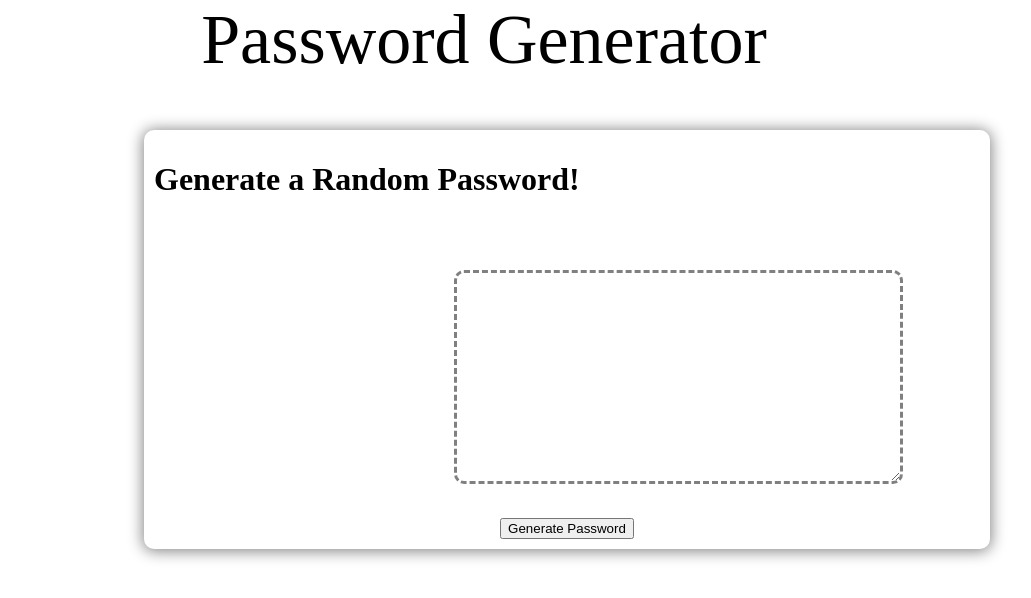
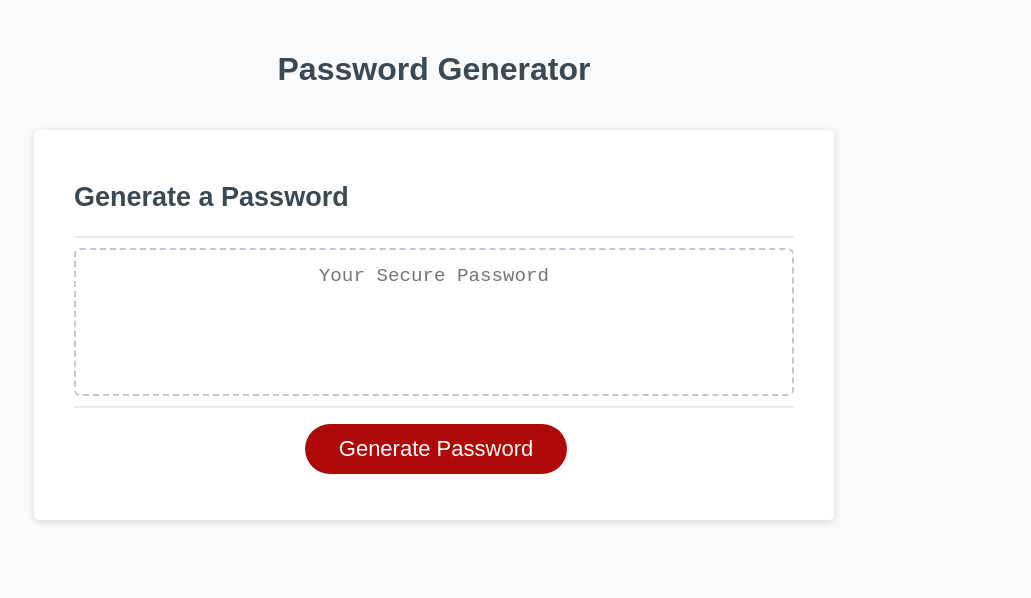
Before and after one commit to MatthewC86/password-generator, a plain HTML site: page index.html in a window 1280 px wide. Shown: the whole page, without its empty margins (206-1237 px from the left). Drawn offline with Linux system fonts and the light colour scheme.

Commit message:
added html, css and password option variables

```diff
--- a/index.html
+++ b/index.html
@@ -1,29 +1,32 @@
 <!DOCTYPE html>
 <html lang="en">
+
 <head>
-    <meta charset="UTF-8">
-    <meta http-equiv="X-UA-Compatible" content="IE=edge">
-    <meta name="viewport" content="width=device-width, initial-scale=1.0">
-    <link rel="stylesheet" href="style.css">
-    <title>New Password</title>
+  <meta charset="UTF-8" />
+  <meta name="viewport" content="width=device-width, initial-scale=1.0" />
+  <meta http-equiv="X-UA-Compatible" content="ie=edge" />
+  <title>Password Generator</title>
+  <link rel="stylesheet" href="style.css" />
 </head>
+
 <body>
+  <div class="wrapper">
+    <header>
+      <h1>Password Generator</h1>
+    </header>
+    <div class="card">
+      <div class="card-header">
+        <h2>Generate a Password</h2>
+      </div>
+      <div class="card-body">
+        <textarea readonly id="password" placeholder="Your Secure Password" aria-label="Generated Password"></textarea>
+      </div>
+      <div class="card-footer">
+        <button id="generate" class="btn">Generate Password</button>
+      </div>
+    </div>
+  </div>
+  <script src="script.js"></script>
+</body>
 
-<header>Password Generator</header>
-<!-- begin the construction of the password box -->
-<div class = box>
-    <!-- here is the heading of the box -->
-    <h1>Generate a Random Password!</h1>
-    <div class = random-password>
-        <!-- this text will display by default, until a pass is generated -->
-        <textarea readonly id = "text"></textarea>
-    </div>
-    <footer>
-        <button id = "generate" class="btn">Generate Password</button>
-    </footer>
-</div>
-
-
-   <script src="script.js"></script>
-</body>
 </html>
--- a/script.js
+++ b/script.js
@@ -1,14 +1,19 @@
-// passwordOptions contains all necessary string data needed to generate the password
 
 
-//let passwordOptions = {
-   // num: "1234567890",
-   // specialChar: "!@#$%&'()*+,^-./:;<=>?[]_`{~}|",
-    //lowerCase: "abcdefghijklmnopqrstuvwxyz",
-   // upperCase: "ABCDEFGHIJKLMNOPQRSTUVWXYZ"
-  //};
+ var generateBtn = document.querySelector("#generate");
 
- var generateBtn = document.querySelector("#generate");
+ function randomInt(min, max) {
+    if (!max) {
+        max = min
+        min = 0
+    }
+    var rand = Math.random()
+    return Math.floor(min*(1 - rand) + rand*max)
+ }
+
+ function getRandoItem(list) {
+    return list[randomInt(list.length)]
+ }
 
  function generatePassword() {
 
@@ -34,6 +39,48 @@
     var userLowerCase = confirm("Would you like to include lowercase letters?");
     var userUpperCase = confirm("Would you like to include uppercase letters?");
 
+    var numList = ['0', '1', '2', '3', '4', '5', '6', '7', '8', '9'];
+    var symbolList =  ['@','%','+','\\','/',"'",'!','#','$','^','?',':',',',')','(','}','{',']','[','~','-','_','.'];
+    var lowerCase = ['a','b','c','d','e','f','g','h','i','j','k','l','m','n','o','p','q','r','s','t','u','v','w','x','y','z']
+    var upperCase = ['A', 'B', 'C', 'D', 'E', 'F', 'G','H','I','J','K','L','M','N','O','P','Q','R','S','T','U','V','W','X','Y','Z'];
+
+    var passwordOptions = []
+
+    for (var i = 0; i < lowerCase.length; i++) {
+        upperCase[i] = lowerCase[i].toUpperCase();
+    }
+
+    if (userNumbers === true) {
+        passwordOptions.push(numList);
+    }
+
+    if (userSymbols === true) {
+        passwordOptions.push(symbolList);
+    }
+
+    if (userLowerCase === true) {
+        passwordOptions.push(lowerCase);
+    }
+
+    if (userUpperCase === true) {
+        passwordOptions.push(upperCase);
+    }
+
+    // Message when no options are selected
+    if (passwordOptions === 0) {
+        alert("Please select at least one option.");
+
+    }
+    // create empty string to add a random character to each for loop
+    var generatedPassword = ""
+
+    for (var i = 0; i < passwordLength; i++) {
+        var randoList = getRandoItem(passwordOptions)
+        var randoChar = getRandoItem(randoList)
+        generatedPassword += randoChar
+    }
+
+    return generatedPassword
  }
 
 
@@ -46,7 +93,7 @@
  //Password going to text box
     function writePassword(){
         var password = generatePassword();
-        var passwordText = document.querySelector("#text")
+        var passwordText = document.querySelector("#password")
 
         passwordText.value = password;
     }
--- a/style.css
+++ b/style.css
@@ -1,74 +1,137 @@
-html,
-body {
-
-  margin: 0;
-  padding-left: 50px;
+*,
+*::before,
+*::after {
+  box-sizing: border-box;
 }
 
-
-header{
-        text-align: center;
-        font-size: 70px;
-        padding-bottom: 50px;
-
+html,
+body,
+.wrapper {
+  height: 100%;
+  margin: 0;
+  padding: 0;
 }
 
-h1 {
-
-    text-decoration-line: black;
+body {
+  font-family: sans-serif;
+  background-color: #f9fbfd;
 }
 
-h2 {
-    text-align: center;
-    color: gray;
-
-
-
+.wrapper {
+  padding-top: 30px;
+  padding-left: 20px;
+  padding-right: 20px;
 }
 
-.box {
-    box-shadow: 0px 1px 15px 1px gray;
-    height: 100%;
-    width: 70%;
-    border:  black ;
-    padding: 10px;
-    margin-left: 250px;
-    border-radius: 10px;
-
+header {
+  text-align: center;
+  padding: 20px;
+  padding-top: 0px;
+  color: hsl(206, 17%, 28%);
 }
 
-.random-password {
-
-    float: center;
-    padding-left: 220px;
-    height: 100%;
-
+.card {
+  background-color: hsl(0, 0%, 100%);
+  border-radius: 5px;
+  border-width: 1px;
+  box-shadow: rgba(0, 0, 0, 0.15) 0px 2px 8px 0px;
+  color: hsl(206, 17%, 28%);
+  font-size: 18px;
+  margin: 0 auto;
+  max-width: 800px;
+  padding: 30px 40px;
 }
 
-#text {
-
-    border: dashed grey;
-    border-radius: 10px;
-    font-size: 30px;
-    margin-top: 50px;
-    margin-left: 80px;
-    padding: 70px;
-    width: 50%;
-    text-align: center;
-
+.card-header::after {
+  content: " ";
+  display: block;
+  width: 100%;
+  background: #e7e9eb;
+  height: 2px;
 }
 
-.generate {
-   height: 70px;
-   width: 300px;
-   font-style: italic;
-
-
-
-
+.card-body {
+  min-height: 100px;
 }
 
-footer {
-    text-align: center;
-    padding-top: 30px;
+.card-footer {
+  text-align: center;
 }
+
+.card-footer::before {
+  content: " ";
+  display: block;
+  width: 100%;
+  background: #e7e9eb;
+  height: 2px;
+}
+
+.card-footer::after {
+  content: " ";
+  display: block;
+  clear: both;
+}
+
+.btn {
+  border: none;
+  background-color: hsl(360, 91%, 36%);
+  border-radius: 25px;
+  box-shadow: rgba(0, 0, 0, 0.1) 0px 1px 6px 0px rgba(0, 0, 0, 0.2) 0px 1px 1px
+    0px;
+  color: hsl(0, 0%, 100%);
+  display: inline-block;
+  font-size: 22px;
+  line-height: 22px;
+  margin: 16px 16px 16px 20px;
+  padding: 14px 34px;
+  text-align: center;
+  cursor: pointer;
+}
+
+button[disabled] {
+  cursor: default;
+  background: #c0c7cf;
+}
+
+.float-right {
+  float: right;
+}
+
+#password {
+  -webkit-appearance: none;
+  -moz-appearance: none;
+  appearance: none;
+  border: none;
+  display: block;
+  width: 100%;
+  padding-top: 15px;
+  padding-left: 15px;
+  padding-right: 15px;
+  padding-bottom: 85px;
+  font-size: 1.2rem;
+  text-align: center;
+  margin-top: 10px;
+  margin-bottom: 10px;
+  border: 2px dashed #c0c7cf;
+  border-radius: 6px;
+  resize: none;
+  overflow: hidden;
+}
+
+@media (max-width: 690px) {
+  .btn {
+    font-size: 1rem;
+    margin: 16px 0px 0px 0px;
+    padding: 10px 15px;
+  }
+
+  #password {
+    font-size: 1rem;
+  }
+}
+
+@media (max-width: 500px) {
+  .btn {
+    font-size: 0.8rem;
+  }
+}
```
